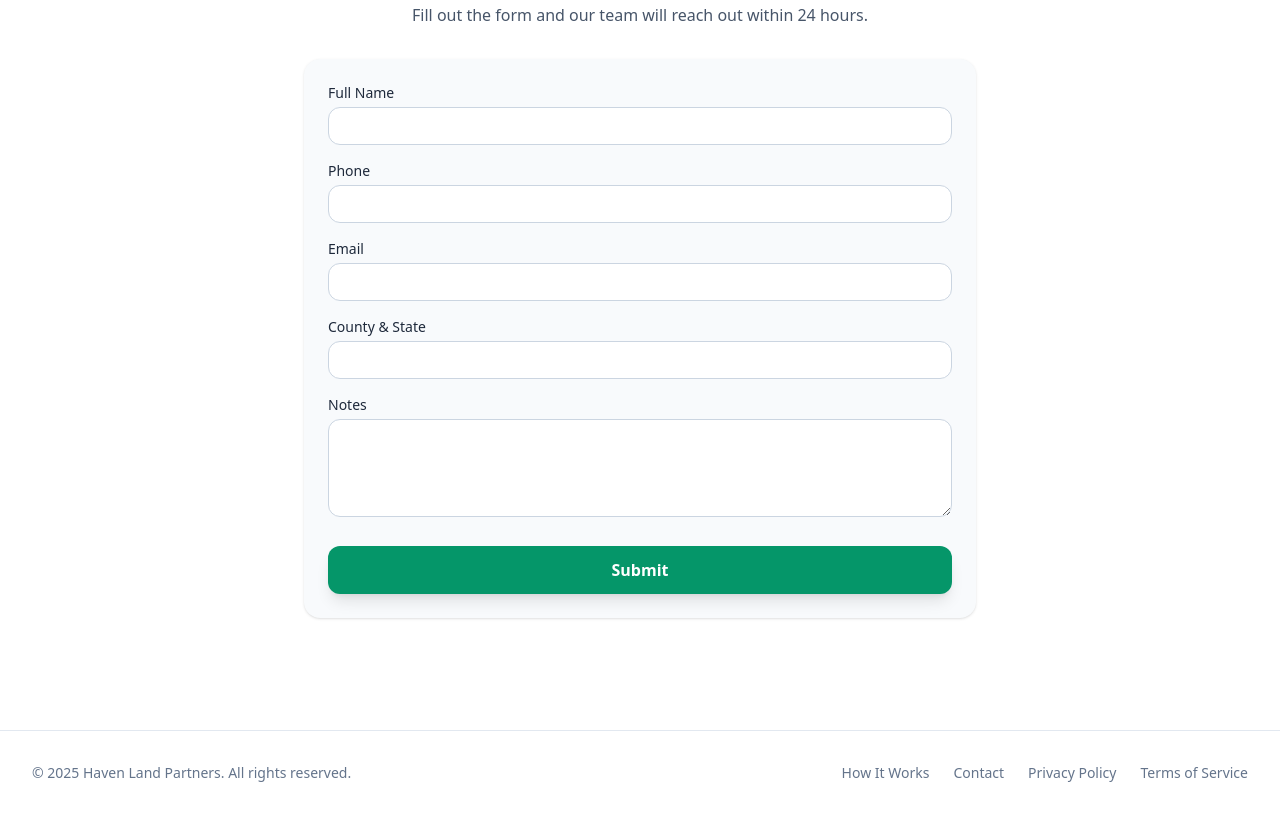
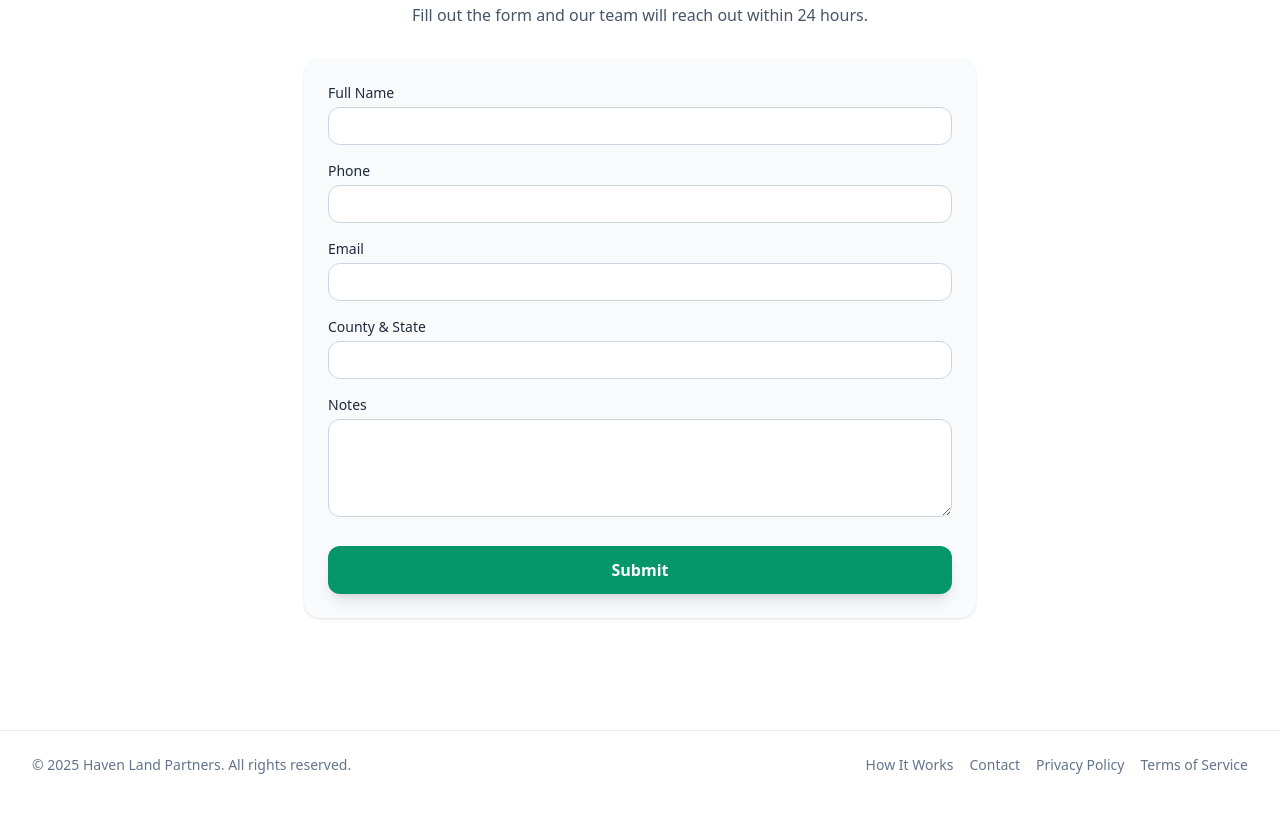
Before and after one commit to HavenLandPartners/haven-land-partners, a website: page index.html in a window 1280 px wide. Shown: the part 3150-3965 px from the top of the page. Drawn offline with nearby package versions, Linux system fonts and the light colour scheme.

Commit message:
Update index.html

```diff
--- a/index.html
+++ b/index.html
@@ -181,9 +181,9 @@
 
     <!-- Footer -->
     <footer class="border-t border-slate-200 bg-white">
-  <div class="mx-auto max-w-7xl px-4 sm:px-6 lg:px-8 py-8 text-sm text-slate-500 flex flex-col md:flex-row items-center justify-between gap-4">
+  <div class="mx-auto max-w-7xl px-4 sm:px-6 lg:px-8 py-6 text-sm text-slate-500 flex flex-col md:flex-row items-center justify-between gap-4 text-center">
     <p>© 2025 Haven Land Partners. All rights reserved.</p>
-    <div class="flex items-center gap-6">
+    <div class="flex flex-wrap items-center justify-center gap-4">
       <a href="#how" class="hover:text-emerald-700 transition">How It Works</a>
       <a href="#contact" class="hover:text-emerald-700 transition">Contact</a>
       <a href="privacy.html" class="hover:text-emerald-700 transition">Privacy Policy</a>
```
